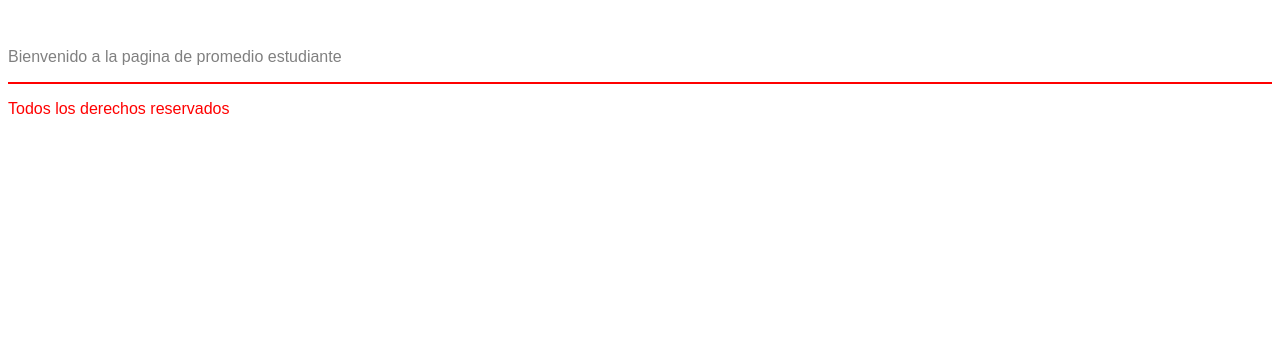
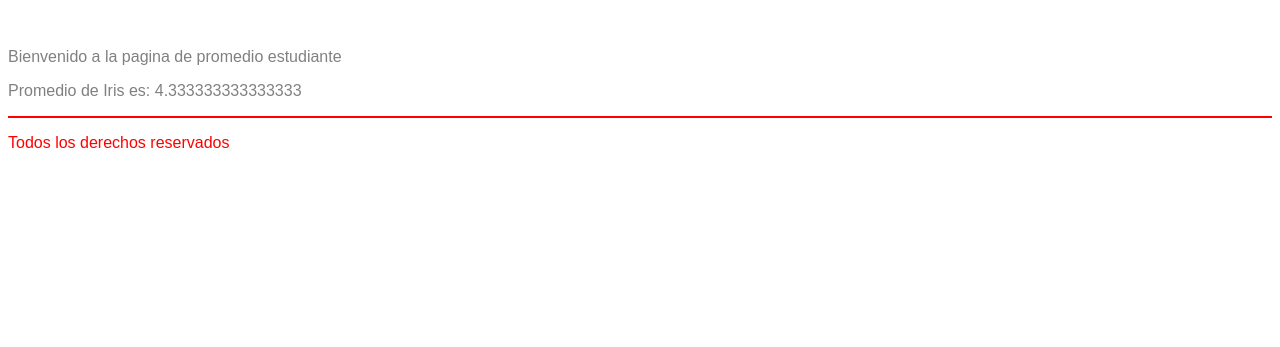
Before and after one commit to lbedoyas/CNodeJS2, a Node server app: page /calculos in a window 1280 px wide. Shown: the part 87-434 px from the top of the page. Run offline with Node 20, Linux system fonts and the light colour scheme.

Commit message:
helpers
Se realiza ejemplo de helpers con hbs con el requerimiento de promedio estudiante

```diff
--- a/src/app.js
+++ b/src/app.js
@@ -2,6 +2,7 @@ var express = require('express');
 var app = express();
 const path = require('path');
 const hbs = require('hbs');
+require('./helpers');
 
 const directorioPublico = path.join(__dirname,'../public' );
 //Registramos la carpeta con los partials
@@ -25,8 +26,11 @@ app.get('/',(err,res)=>{
 
 app.get('/calculos',(req,res)=>{
     res.render('calculos',{
-        estudiante: 'Iris'
-    })
+        estudiante: 'Iris',
+        nota1: 4,
+        nota2: 5,
+        nota3: 4
+    });
 });
 
 
--- /dev/null
+++ b/src/helpers.js
@@ -0,0 +1,5 @@
+const hbs = require('hbs');
+
+hbs.registerHelper('obtenerPromedio',(nota1,nota2,nota3)=>{
+    return (nota1+nota2+nota3)/3;
+})
--- a/views/calculos.hbs
+++ b/views/calculos.hbs
@@ -3,4 +3,7 @@
     <p>
         Bienvenido a la pagina de promedio estudiante
     </p>
+    <p>
+        Promedio de {{estudiante}} es: {{obtenerPromedio nota1 nota2 nota3}}
+    </p>
 {{>footer}}
```
